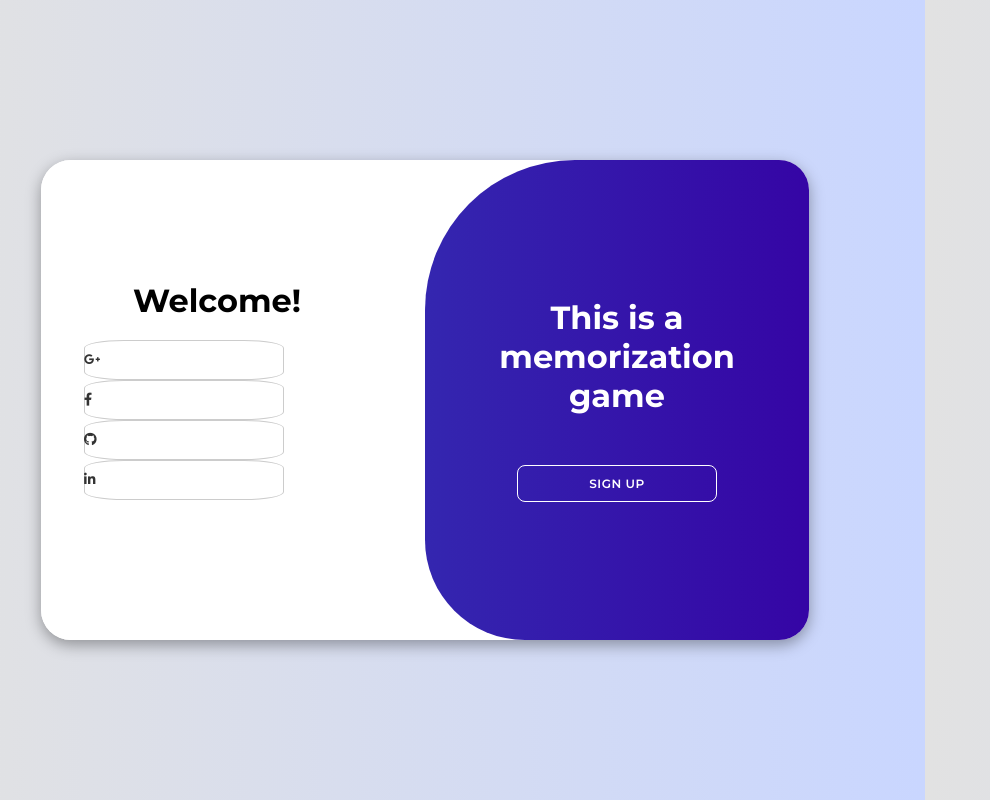
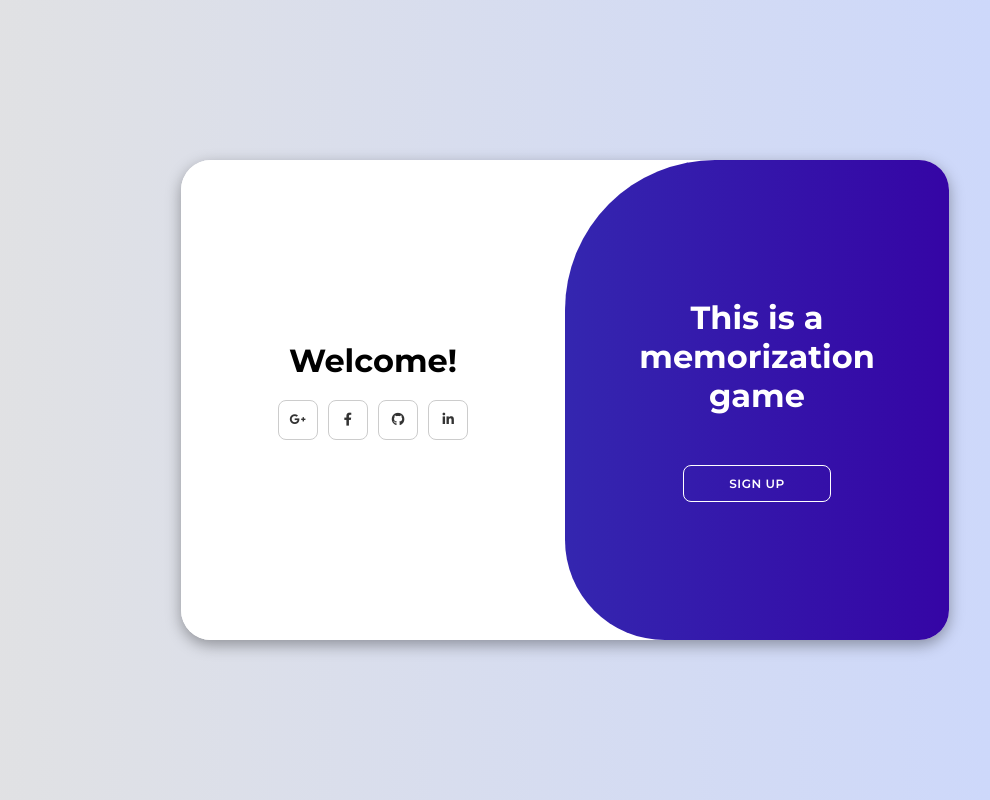
Before and after one commit to YagoCardoso23/app-ingles, a plain HTML site: page index.html in a window 1280 px wide. Shown: the whole page, without its empty margins (75-1065 px from the left). Drawn offline with Linux system fonts and the light colour scheme.

Commit message:
Update stylee.css

```diff
--- a/stylee.css
+++ b/stylee.css
@@ -5,8 +5,7 @@
     padding: 0;
     box-sizing: border-box;
     font-family: 'Montserrat', sans-serif;
-    min-width: 200px;
-    max-width: 1000px;
+
 }
 
 body {
```
